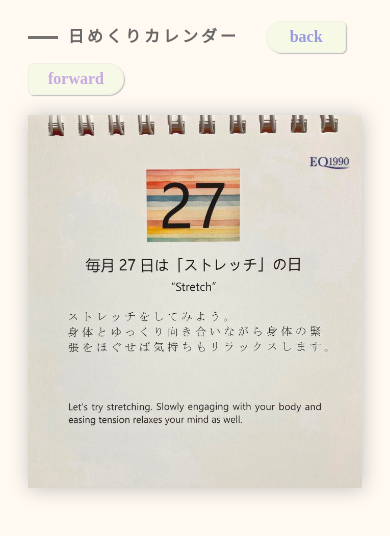
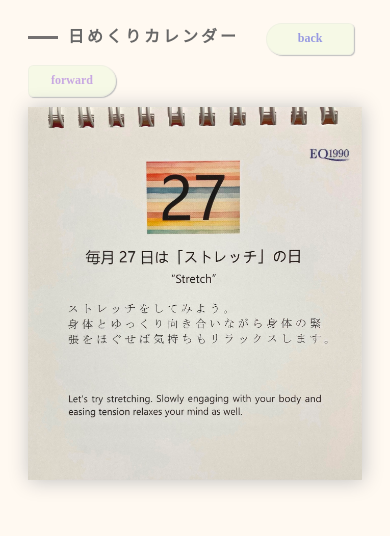
Before and after one commit to Hiro-Eno/daily_calendar, a plain HTML site: page index.html in a window 390 px wide. Drawn offline with Linux system fonts and the light colour scheme.

Commit message:
Update style.css

```diff
--- a/css/style.css
+++ b/css/style.css
@@ -42,7 +42,7 @@ img {
   font-size: 1rem;
   font-family: Seravek;
   font-weight: bolder;
-  width: 6rem;
+  width: 7rem;
   height: 2rem;
   color: #989ae2;
   background-color:  #eaf8d870;
@@ -57,7 +57,7 @@ img {
   font-size: 1rem;
   font-family: Seravek;
   font-weight: bolder;
-  width: 6rem;
+  width: 7rem;
   height: 2rem;
   color: #c8a8e2;
   background-color:  #eaf8d870;
@@ -85,11 +85,13 @@ SP
     left: -40px;
   }
   #button1 {
-    width: 5rem;
+    font-size: 0.75rem;
+    width: 5.5rem;
     margin-bottom: 10px;
   }
-  #button1 {
-    width: 5rem;
+  #button2 {
+    font-size: 0.75rem;
+    width: 5.5rem;
     margin-bottom: 10px;
   }
 }
```
